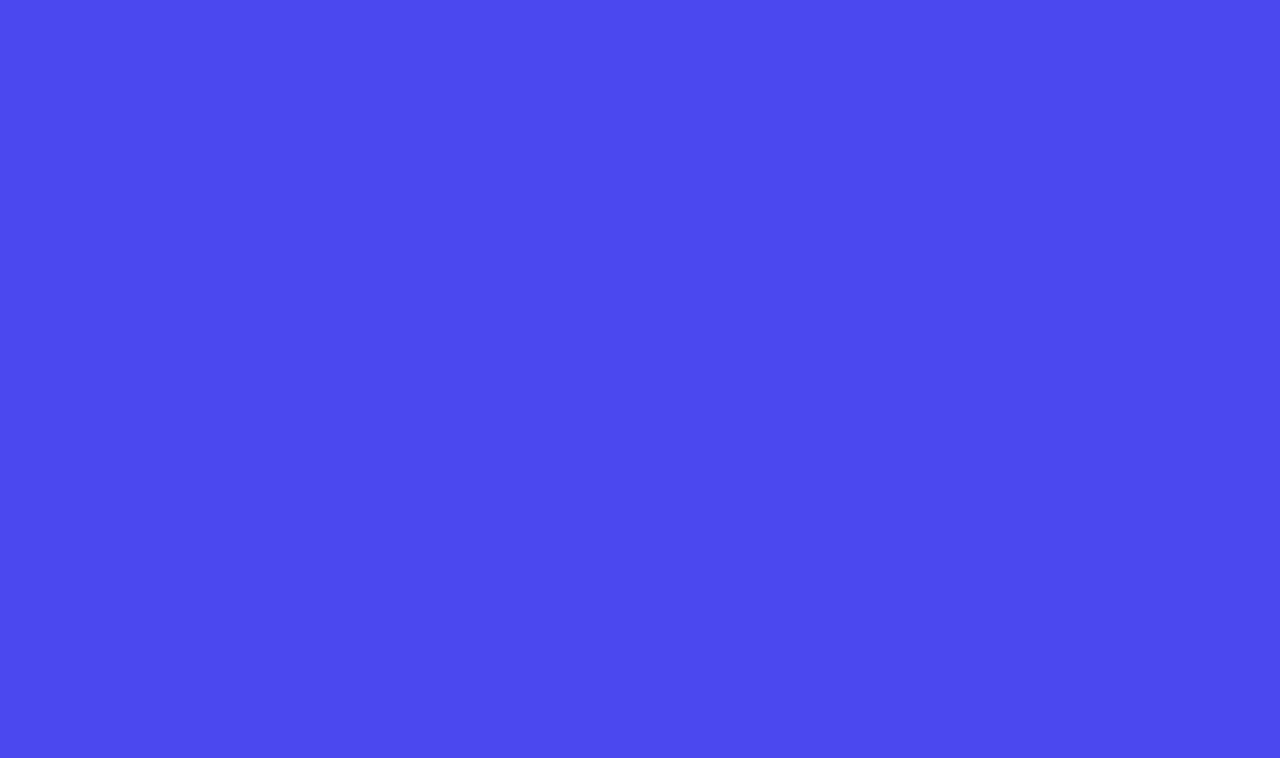
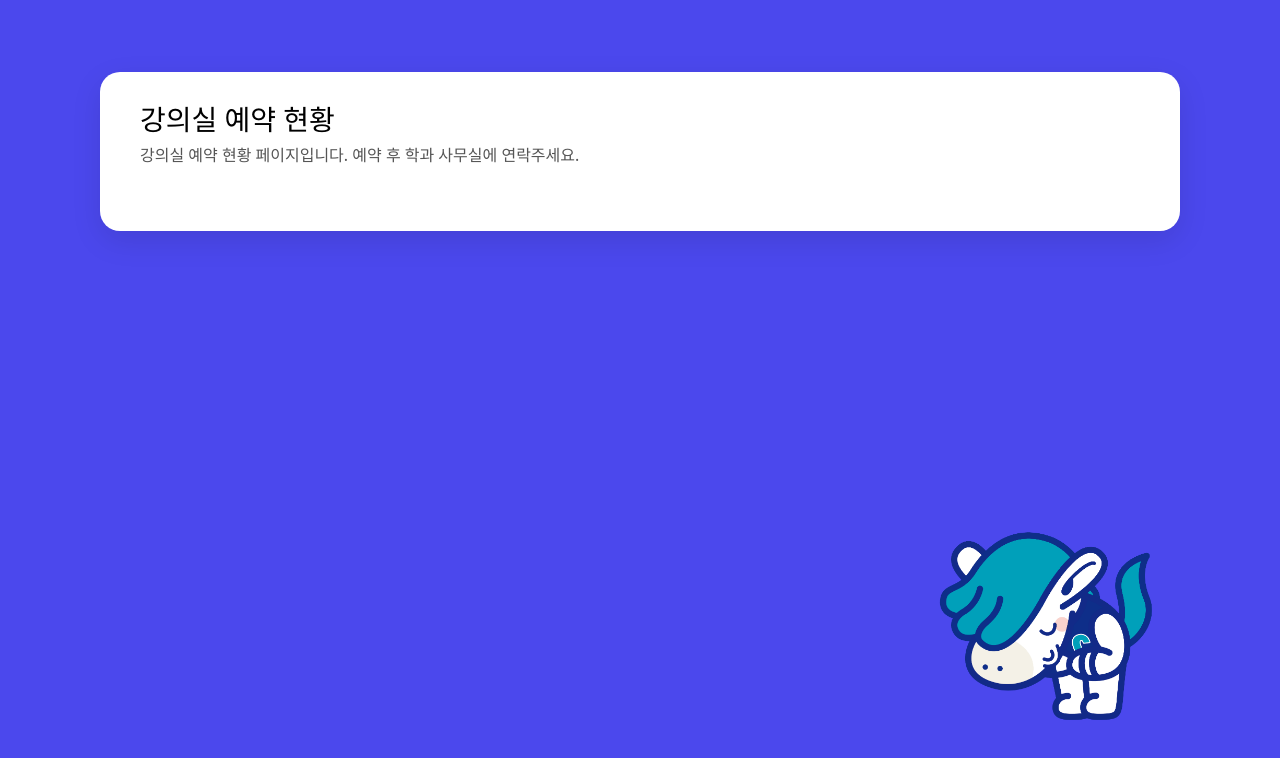
Before and after one commit to ClassRoomManager-Woowa-Tech-Course/front, a React (Vite) app: page /status in a window 1280 px wide. Before the commit this address had no page. Shown: the top 758 px of the page. Built offline with nearby package versions, Linux system fonts and the light colour scheme.

Commit message:
feat: 강의실 예약 현황 조회 페이지 생성

```diff
--- a/src/App.tsx
+++ b/src/App.tsx
@@ -1,9 +1,10 @@
 import './App.css'
 import {BrowserRouter, Routes, Route} from "react-router-dom";
 import ReportPage from '@/pages/ReportPage';
-import MainPage from "./pages/MainPage";
-import GlobalStyle from "./styles/GlobalStyle";
-import ReservationPage from "./pages/ReservationPage";
+import MainPage from "@/pages/MainPage";
+import GlobalStyle from "@/styles/GlobalStyle";
+import ReservationPage from "@/pages/ReservationPage";
+import ReservationStatusPage from "@/pages/ReservationStatusPage";
 
 
 function App() {
@@ -14,6 +15,7 @@ function App() {
             <Route path="/" element={<MainPage />}/>
             <Route path="/report" element={<ReportPage />}/>
             <Route path="/reservation" element={<ReservationPage />}/>
+            <Route path="/status" element={<ReservationStatusPage />}/>
         </Routes>
     </BrowserRouter>
   )
--- /dev/null
+++ b/src/pages/ReservationStatusPage.tsx
@@ -0,0 +1,18 @@
+import ListPageLayout from "@/layouts/ListPageLayout";
+import ListPageHeader from "@/components/ListPageHeader";
+
+const ReservationStatusPage = () => {
+
+    return (
+        <ListPageLayout>
+            <ListPageHeader
+                title="강의실 예약 현황"
+                description="강의실 예약 현황 페이지입니다. 예약 후 학과 사무실에 연락주세요."
+            />
+
+        </ListPageLayout>
+    )
+
+}
+
+export default ReservationStatusPage;
```
